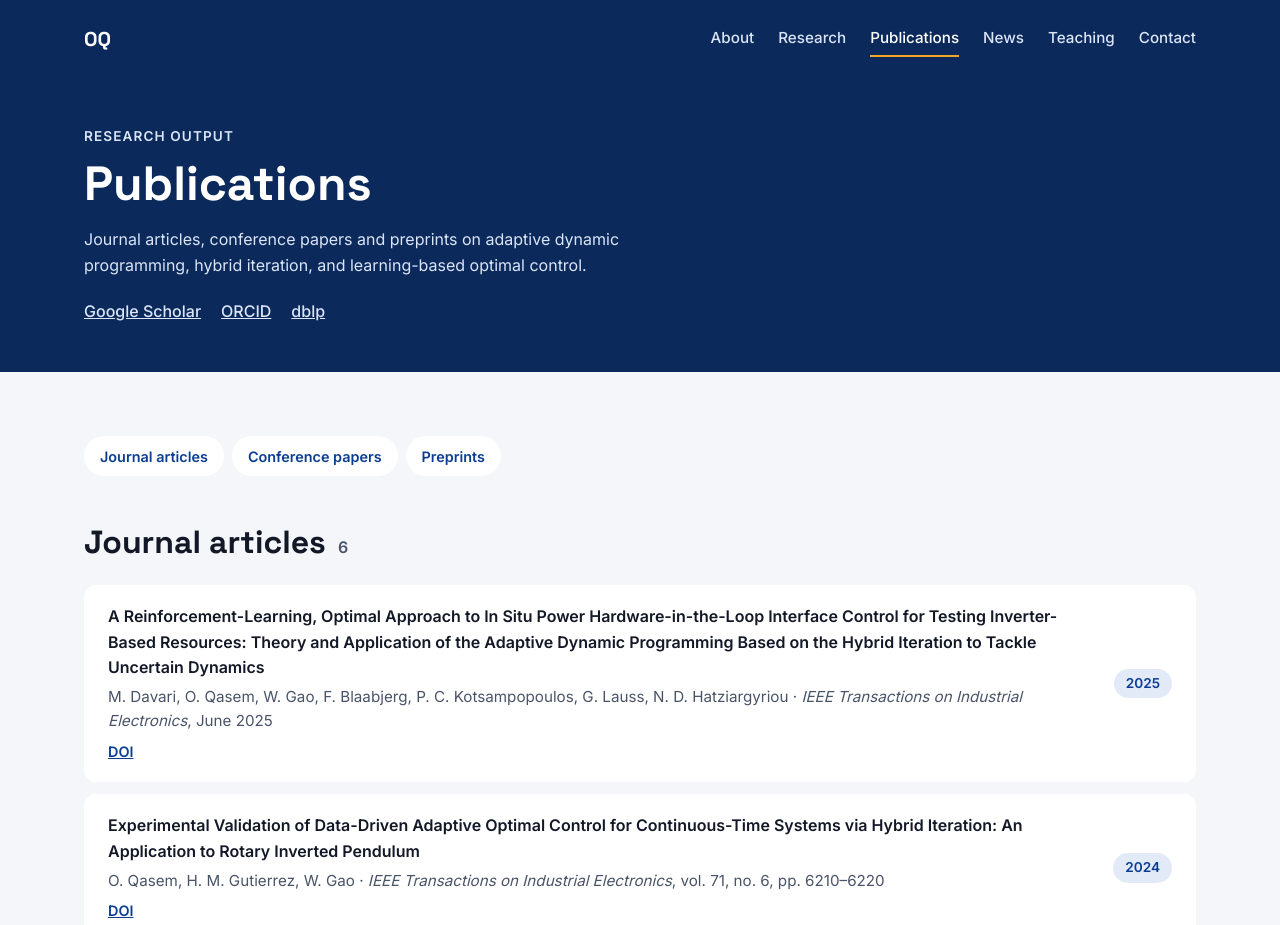
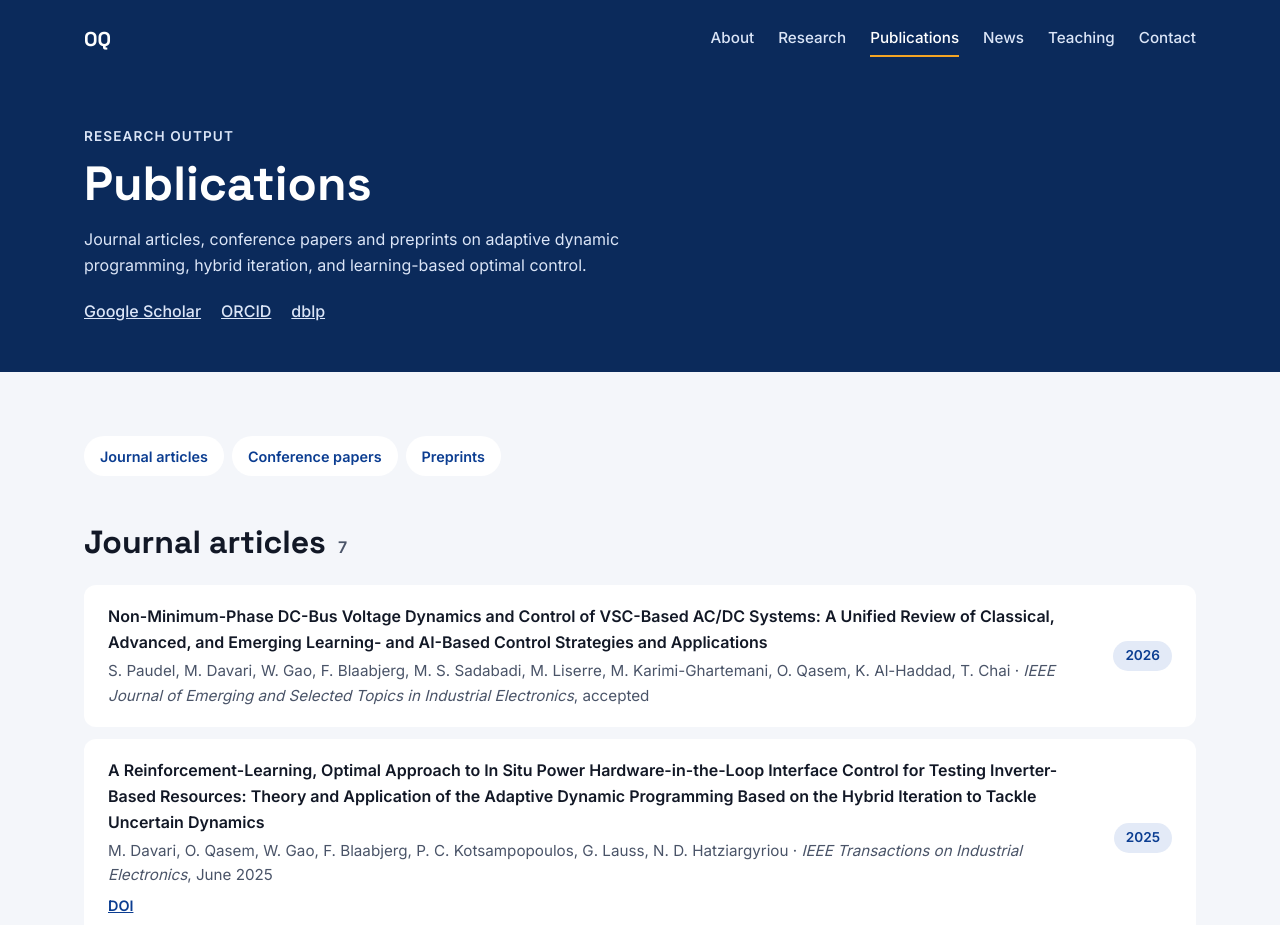
Before and after one commit to omarqasem1/omarqasem1.github.io, a plain HTML site: page publications.html in a window 1280 px wide. Shown: the top 925 px of the page. Drawn offline with Linux system fonts and the light colour scheme.

Commit message:
News: JESTIE review paper accepted (Nov 2026)
Also listed on the Publications page as accepted.

Co-Authored-By: Claude Opus 5.5 <noreply@anthropic.com>
Claude-Session: https://claude.ai/code/session_01KaMDZf4S64BrMyPt2utjVG

```diff
--- a/publications.html
+++ b/publications.html
@@ -57,8 +57,15 @@
   -->
 
   <section id="journal" class="pub-section" style="padding-top:1rem">
-    <h2>Journal articles <span class="count">6</span></h2>
+    <h2>Journal articles <span class="count">7</span></h2>
     <ol class="pubs">
+      <li class="pub">
+        <div>
+          <p class="title">Non-Minimum-Phase DC-Bus Voltage Dynamics and Control of VSC-Based AC/DC Systems: A Unified Review of Classical, Advanced, and Emerging Learning- and AI-Based Control Strategies and Applications</p>
+          <p class="venue">S. Paudel, M. Davari, W. Gao, F. Blaabjerg, M. S. Sadabadi, M. Liserre, M. Karimi-Ghartemani, O. Qasem, K. Al-Haddad, T. Chai · <em>IEEE Journal of Emerging and Selected Topics in Industrial Electronics</em>, accepted</p>
+        </div>
+        <span class="year">2026</span>
+      </li>
       <li class="pub">
         <div>
           <p class="title">A Reinforcement-Learning, Optimal Approach to In Situ Power Hardware-in-the-Loop Interface Control for Testing Inverter-Based Resources: Theory and Application of the Adaptive Dynamic Programming Based on the Hybrid Iteration to Tackle Uncertain Dynamics</p>
--- a/style.css
+++ b/style.css
@@ -114,3 +114,4 @@
   .course-list li{display:grid;grid-template-columns:5.4rem 1fr;gap:.5rem}
   .course-list li:not(:has(b)){display:block}
   .course-list b{color:var(--ink);font-weight:600}
+  .news-date{display:block;font-size:.85rem;font-weight:600;color:var(--muted);margin-bottom:.15rem}
```
Also changed, not shown: index.html (+4 -4 lines), news.html (+4 -4 lines).
